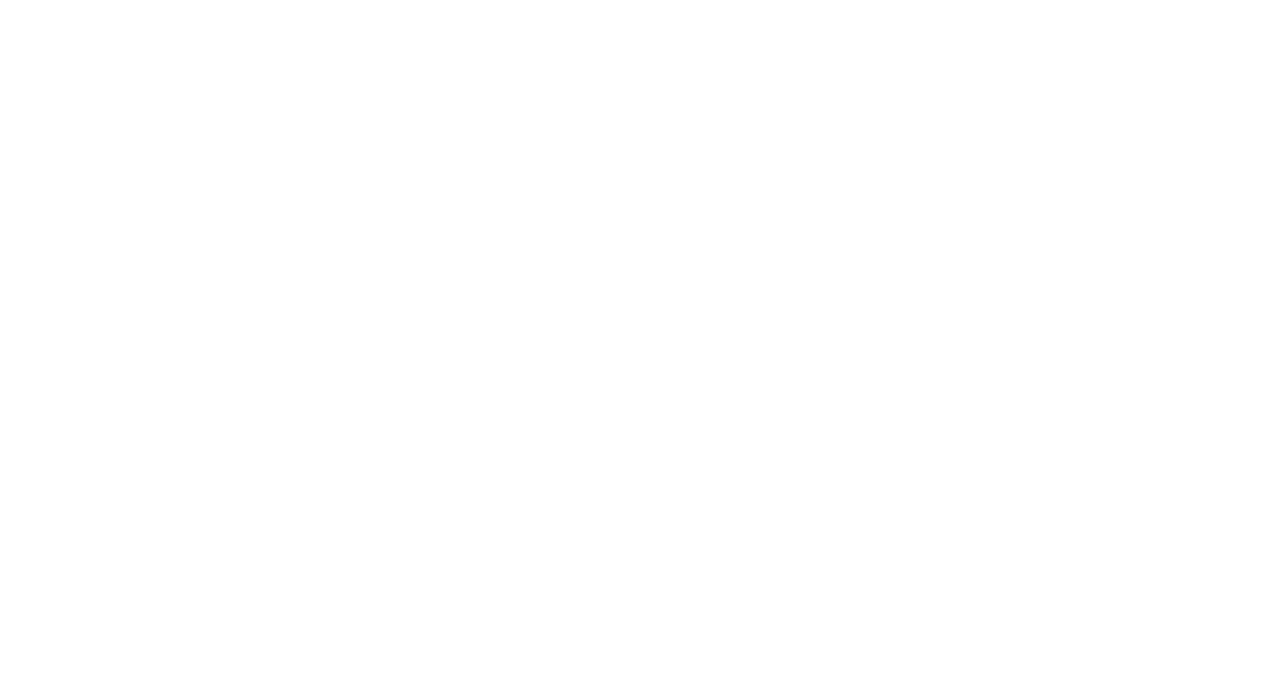
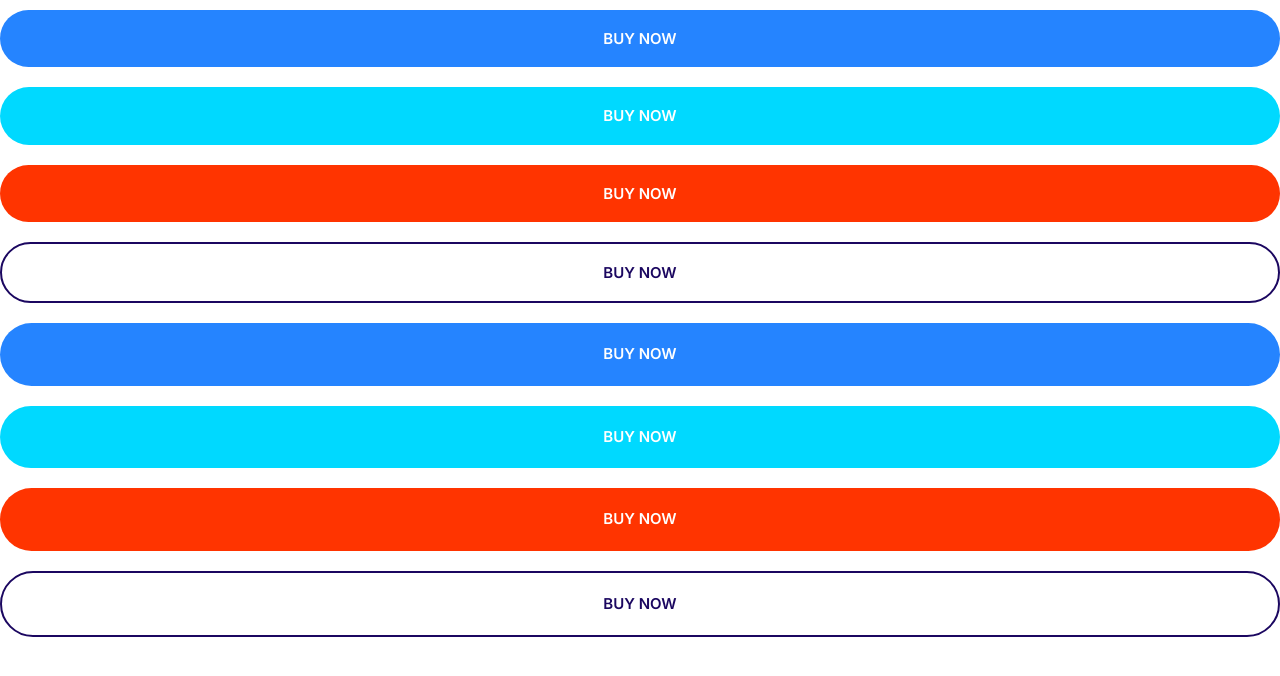
Before and after one commit to Thatapol/project-moshify, a plain HTML site: page index.html in a window 1280 px wide. Drawn offline with Linux system fonts and the light colour scheme.

Commit message:
Build button components.

```diff
--- a/css/styles.css
+++ b/css/styles.css
@@ -5,6 +5,10 @@
   --color-headings: #1b0760;
   --color-body: #918ca4;
 }
+
+/* *,*::after,*::before{
+  box-sizing: border-box;
+} */
 
 /* Typography */
 
@@ -171,3 +175,68 @@
   justify-content: center;
   width: 64px;
 }
+
+/* Buttons */
+
+.btn {
+  border-radius: 40px;
+  border: 0;
+  cursor: pointer;
+  font-size: 1.8rem;
+  font-weight: 600;
+  margin: 1rem 0;
+  padding: 2rem 3rem;
+  text-align: center;
+  text-transform: uppercase;
+  white-space: nowrap;
+}
+
+.btn--primary {
+  background: var(--color-primary);
+  color: #fff;
+}
+
+.btn--primary:hover {
+  background: #1f71dc;
+  color: #fff;
+}
+
+.btn--secondary {
+  color: #fff;
+  background: var(--color-secondary);
+}
+
+.btn--secondary:hover {
+  background: #00bedf;
+}
+
+.btn--accent {
+  color: #fff;
+  background: var(--color-accent);
+}
+
+.btn--accent:hover {
+  background: #db2e01;
+}
+
+.btn--outline {
+  background: #fff;
+  border: 2px solid var(--color-headings);
+  color: var(--color-headings);
+}
+
+.btn--outline:hover {
+  background: var(--color-headings);
+  color: #fff;
+}
+
+.btn--block {
+  width: 100%;
+  display: inline-block;
+}
+
+@media screen and (min-width: 1024px) {
+  .btn {
+    font-size: 1.5rem;
+  }
+}
--- a/index.html
+++ b/index.html
@@ -13,5 +13,14 @@
     <link rel="stylesheet" href="css/modern-normalize.css" />
     <link rel="stylesheet" href="css/styles.css" />
   </head>
-  <body></body>
+  <body>
+    <button class="btn btn--primary btn--block">Buy now</button>
+    <button class="btn btn--secondary btn--block">Buy now</button>
+    <button class="btn btn--accent btn--block">Buy now</button>
+    <button class="btn btn--outline btn--block">Buy now</button>
+    <a href="" class="btn btn--primary btn--block">Buy now</a>
+    <a href="" class="btn btn--secondary btn--block">Buy now</a>
+    <a href="" class="btn btn--accent btn--block">Buy now</a>
+    <a href="" class="btn btn--outline btn--block">Buy now</a>
+  </body>
 </html>
```
Also changed, not shown: components/buttons.html (added, +8 -0 lines).
